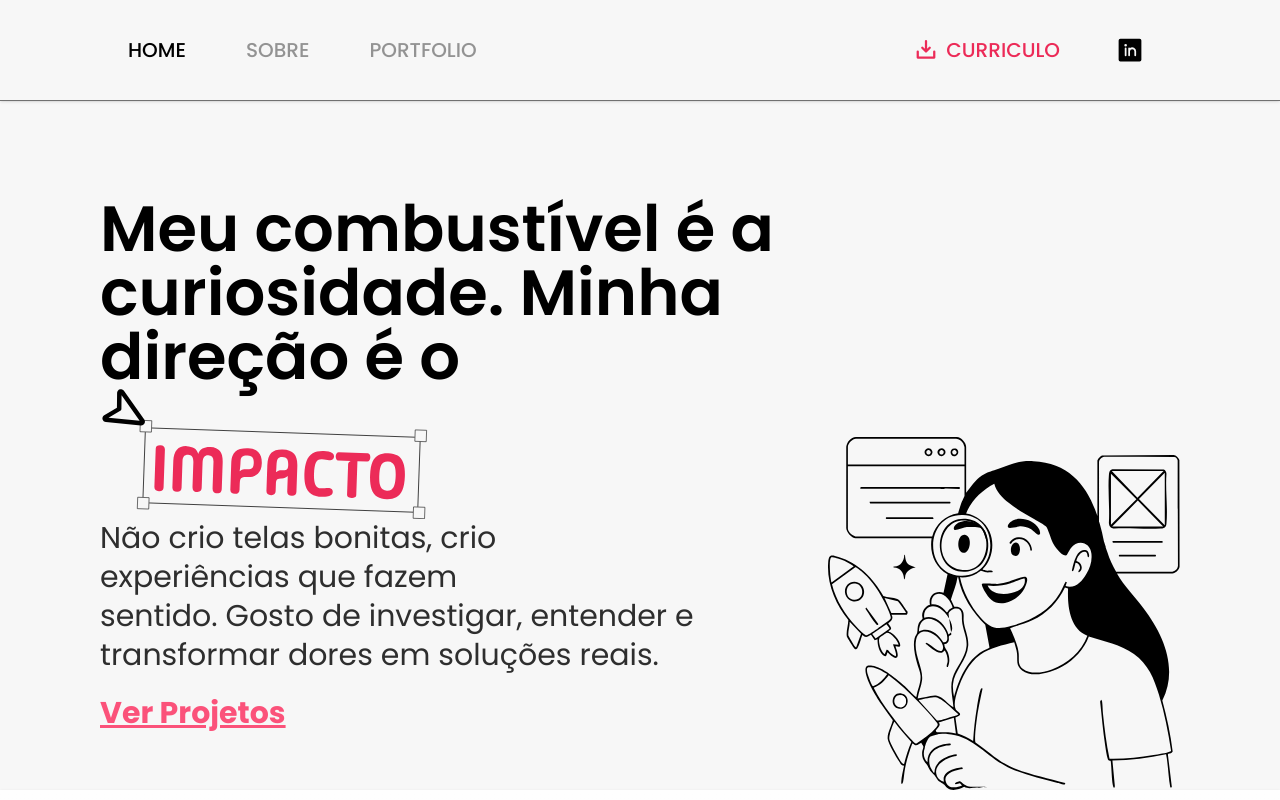
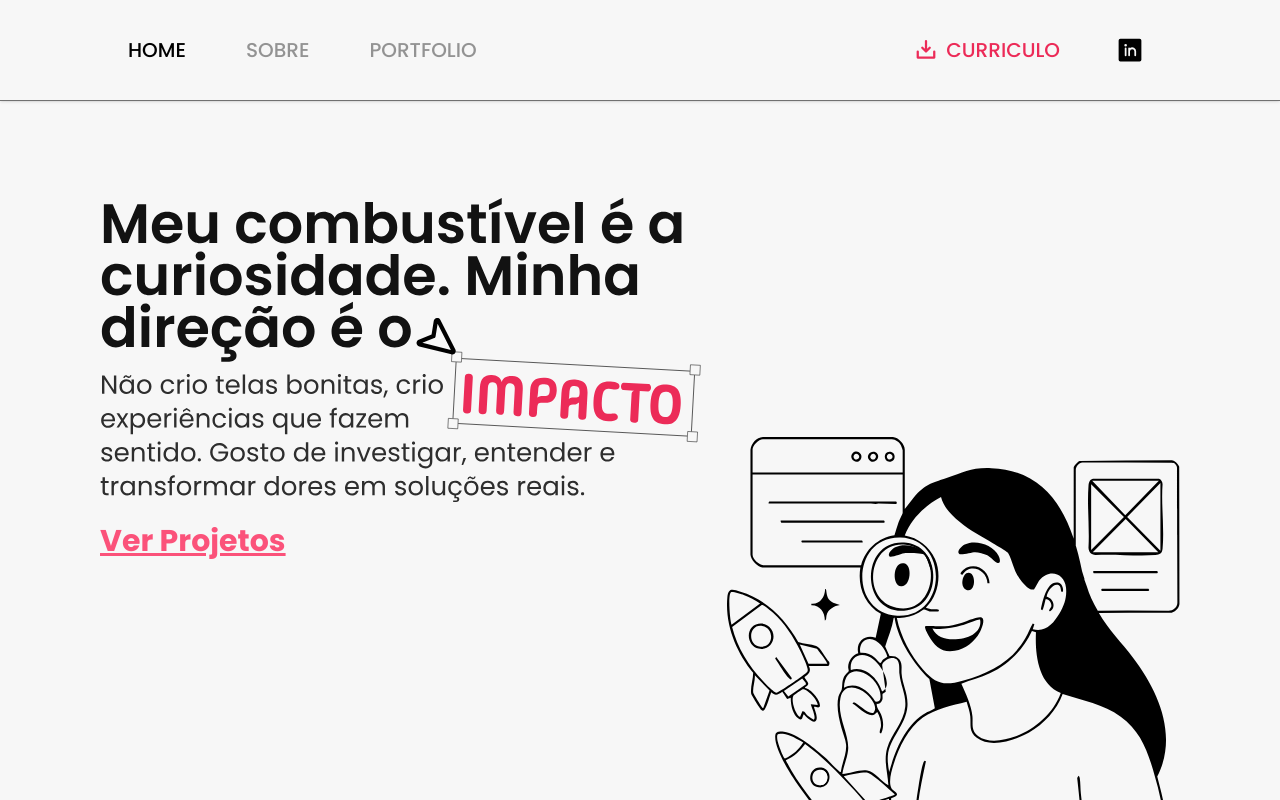
Before and after one commit to cmoraes5/Portfolio_Carol, a Next.js app: page / in a window 1280 px wide. Shown: the top 800 px of the page. Built offline with nearby package versions, Linux system fonts and the light colour scheme; a web font is replaced by a local one.

Commit message:
Update layout and icons

```diff
--- a/src/app/page.tsx
+++ b/src/app/page.tsx
@@ -7,16 +7,16 @@
     <main className="flex flex-col items-center py-24 text-black w-full mx-auto">
       {/* FRASE DE IMPACTO */}
       <section className="flex flex-row gap-5 w-full justify-center px-[100px]">
-        <div className="flex flex-col max-w-[708px]">
+        <div className="flex flex-col">
           {/* Título com SVG posicionado */}
-          <div>
+          {/* <div className="bg-emerald-600">
             <h1 className="text-[64px] font-semibold leading-[64px]">
               Meu combustível é a curiosidade. Minha direção é o
             </h1>
             <img
               src="/IMPACTO.svg"
               alt="Impacto"
-              className="inline-block relative"
+              className="absolute ml-92 bottom-1/6"
             />
           </div>
 
@@ -25,7 +25,11 @@
             experiências que fazem <br />
             sentido. Gosto de investigar, entender e transformar dores em
             soluções reais.
-          </p>
+          </p> */}
+
+          <div>
+            <img src="/head.svg" alt="icon" />
+          </div>
 
           <Button
             href="#projetos"
```
Also changed, not shown: public/head.svg (added), public/icon.svg.
